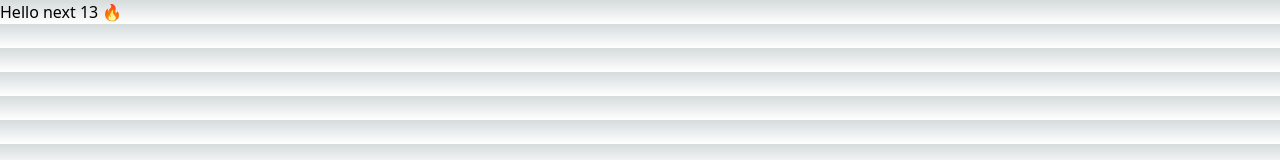
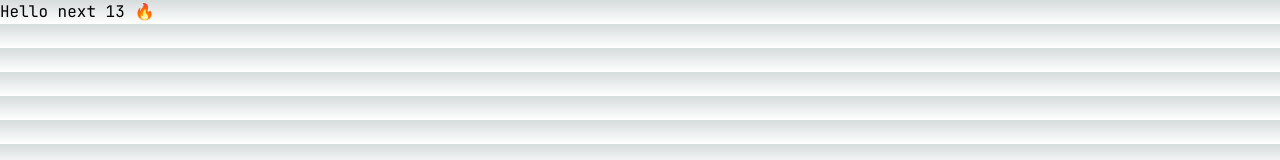
Before and after one commit to THREEhundo/movie-db, a Next.js app: page / in a window 1280 px wide. Shown: the top 160 px of the page. Built offline with nearby package versions, Linux system fonts and the light colour scheme.

Commit message:
added jetbrains mono

```diff
--- a/src/app/layout.js
+++ b/src/app/layout.js
@@ -1,14 +1,20 @@
 import './globals.css'
+import { JetBrains_Mono } from '@next/font/google'
+
+const jetBrainsMono = JetBrains_Mono({
+	weight: ['400', '700'],
+	subsets: ['cyrillic']
+})
 
 export const metadata = {
-  title: 'Create Next App',
-  description: 'Generated by create next app',
+	title: 'Create Next App',
+	description: 'Generated by create next app'
 }
 
 export default function RootLayout({ children }) {
-  return (
-    <html lang="en">
-      <body>{children}</body>
-    </html>
-  )
+	return (
+		<html lang='en'>
+			<body className={`${jetBrainsMono.className}`}>{children}</body>
+		</html>
+	)
 }
--- a/src/app/page.js
+++ b/src/app/page.js
@@ -1,9 +1,3 @@
-import Image from 'next/image'
-import { Inter } from 'next/font/google'
-import styles from './page.module.css'
-
-const inter = Inter({ subsets: ['latin'] })
-
 export default function Home() {
 	return (
 		<main>
```
